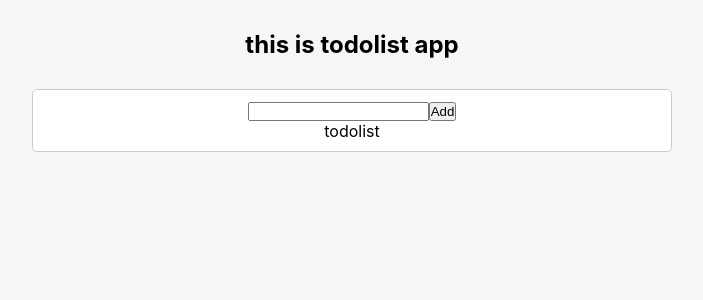
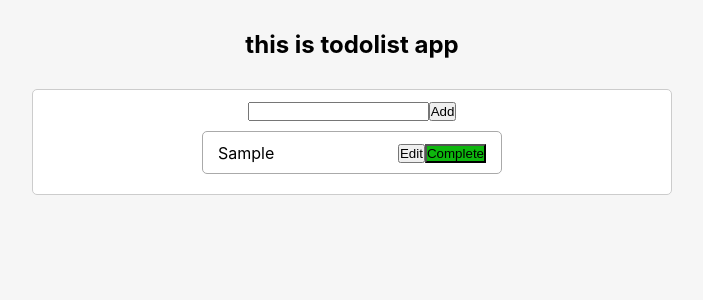
Before and after one commit to Yaser-Hajian/TodoList-App-with-React.js, a React (Create React App) app: page / in a window 1280 px wide. Both pictures are taken after typing "Sample" into the empty fields and a click on the button "Add". Shown: the top 300 px of the page, without its empty margins (288-991 px from the left). Built offline with nearby package versions, Linux system fonts and the light colour scheme.

Commit message:
completeHandler method completed

```diff
--- a/src/Components/ToDoApp/ToDoApp.js
+++ b/src/Components/ToDoApp/ToDoApp.js
@@ -1,5 +1,5 @@
 import React, {useState} from 'react';
-import styles from "./todoStyle.module.css"
+import styles from "./todoAppStyle.module.css"
 import ToDoForm from "../ToDoForm/ToDoForm";
 import ToDoList from "../ToDoList/ToDoList";
 
@@ -10,16 +10,27 @@ const ToDoApp = () => {
         const newTodo = {
             id : Math.floor(Math.random() *1000),
             text : todo,
-            inCompleted : false,
+            isCompleted : false,
         }
         const currentTodos = [...todos];
         currentTodos.unshift(newTodo);
         setTodos(currentTodos);
     }
+    const completeHandler = (id) =>{
+        const copy_todos_list = [...todos];
+        const index = todos.findIndex(todo => todo.id === id);
+        const copy_todo = {...todos[index]};
+        copy_todo.isCompleted = !copy_todo.isCompleted;
+        copy_todos_list[index] = copy_todo;
+        setTodos(copy_todos_list);
+    }
+    const editHandler = (id)=>{
+
+    }
     return (
         <div className={styles.container}>
             <ToDoForm addTodoHandler={addTodoHandler}/>
-            <ToDoList/>
+            <ToDoList todos={todos} completeHandler={completeHandler}/>
         </div>
     );
 };
--- /dev/null
+++ b/src/Components/ToDoComp/Todo.js
@@ -0,0 +1,21 @@
+import React from 'react';
+import styles from "./todoStyle.module.css"
+const Todo = ({todo , completeHandler}) => {
+    return (
+        <div className={styles.todo}>
+            <div>{todo.text}</div>
+            <div>
+                <button >Edit</button>
+                {
+                    todo.isCompleted ?
+                        <button onClick={completeHandler} className={styles.uncompleted}>UnComplete</button>
+                        :
+                        <button onClick={completeHandler} className={styles.completed}>Complete</button>
+
+                }
+            </div>
+        </div>
+    );
+};
+
+export default Todo;
--- /dev/null
+++ b/src/Components/ToDoComp/todoStyle.module.css
@@ -0,0 +1,16 @@
+.todo{
+    display: flex;
+    justify-content: space-between;
+    align-items: center;
+    width: 300px;
+    margin: 10px 0px;
+    border: 1px solid #aaaaaa;
+    border-radius: 5px;
+    padding: 10px 15px;
+}
+.completed{
+    background-color: #0db70d;
+ }
+.uncompleted{
+    background-color: #fd0909;
+}
--- a/src/Components/ToDoList/ToDoList.js
+++ b/src/Components/ToDoList/ToDoList.js
@@ -1,9 +1,19 @@
 import React from 'react';
-
-const ToDoList = () => {
+import Todo from "../ToDoComp/Todo";
+import styles from "./todoListStyle.module.css"
+const ToDoList = ({todos, completeHandler}) => {
+    if (todos.length === 0) {
+        return <p className={styles.empty}>Add some tasks to ToDoList</p>
+    }
     return (
         <div>
-            todolist
+            {
+                todos.map((todo) => {
+                    return (
+                        <Todo todo={todo} key={todo.id} completeHandler={() => completeHandler(todo.id)}/>
+                    )
+                })
+            }
         </div>
     );
 };
--- /dev/null
+++ b/src/Components/ToDoList/todoListStyle.module.css
@@ -0,0 +1,3 @@
+.empty{
+    margin-top: 10px;
+}
```
Also changed, not shown: src/Components/ToDoApp/todoAppStyle.module.css (renamed from src/Components/ToDoApp/todoStyle.module.css).
